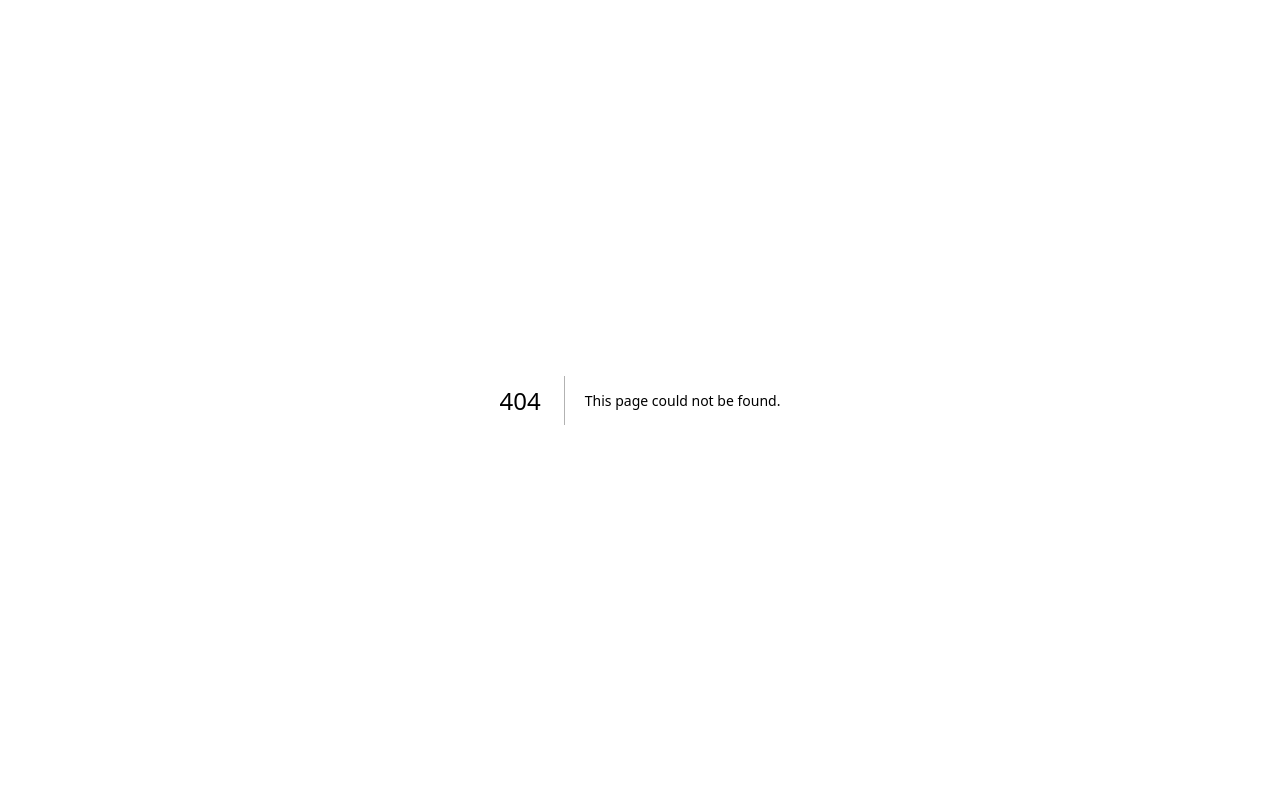
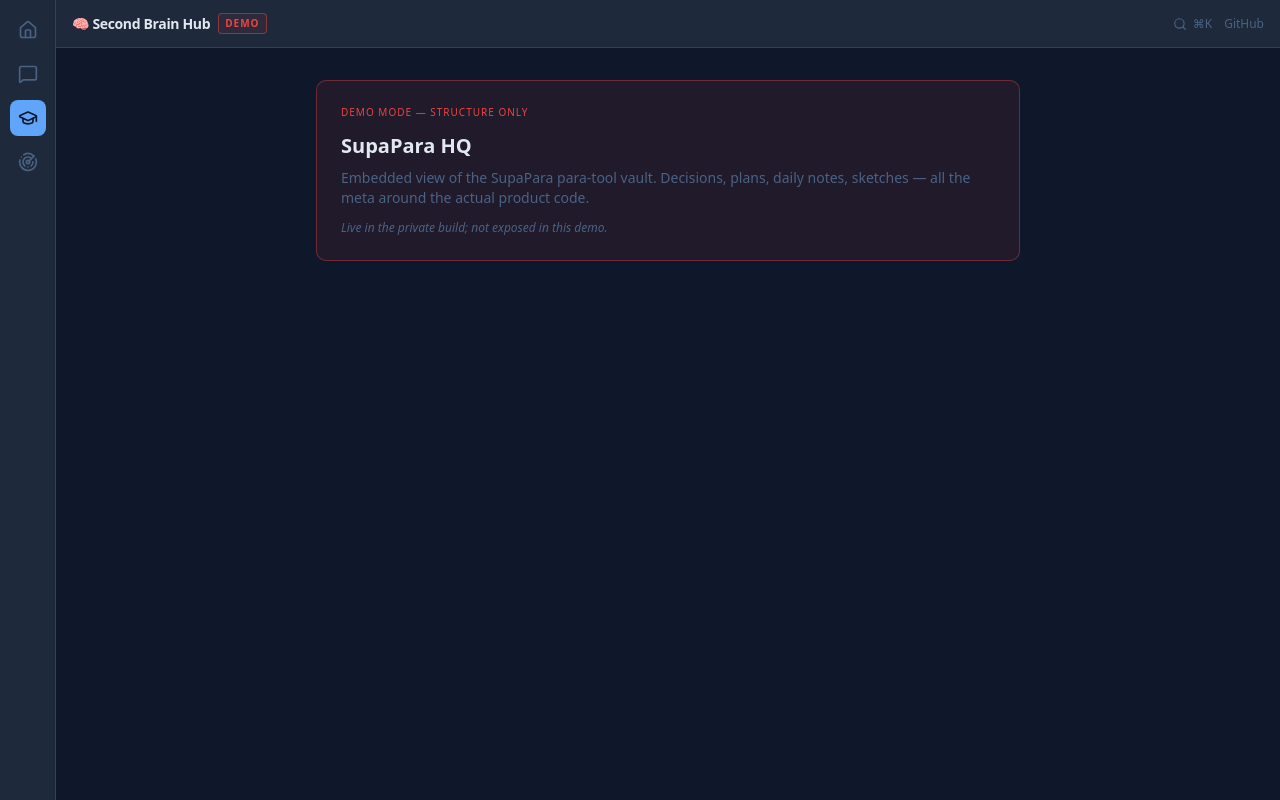
Before and after one commit to unohisname12/second-brain-hub-demo, a Next.js app: page /supapara in a window 1280 px wide. Before the commit this address had no page. Built offline with nearby package versions, Linux system fonts and the light colour scheme.

Commit message:
feat: add /supapara skeleton page

```diff
--- /dev/null
+++ b/app/(app)/supapara/page.tsx
@@ -0,0 +1,11 @@
+// app/(app)/supapara/page.tsx
+import { DemoBanner } from "@/components/demo/demo-banner";
+
+export default function SupaParaPage() {
+  return (
+    <DemoBanner
+      title="SupaPara HQ"
+      body="Embedded view of the SupaPara para-tool vault. Decisions, plans, daily notes, sketches — all the meta around the actual product code."
+    />
+  );
+}
```
